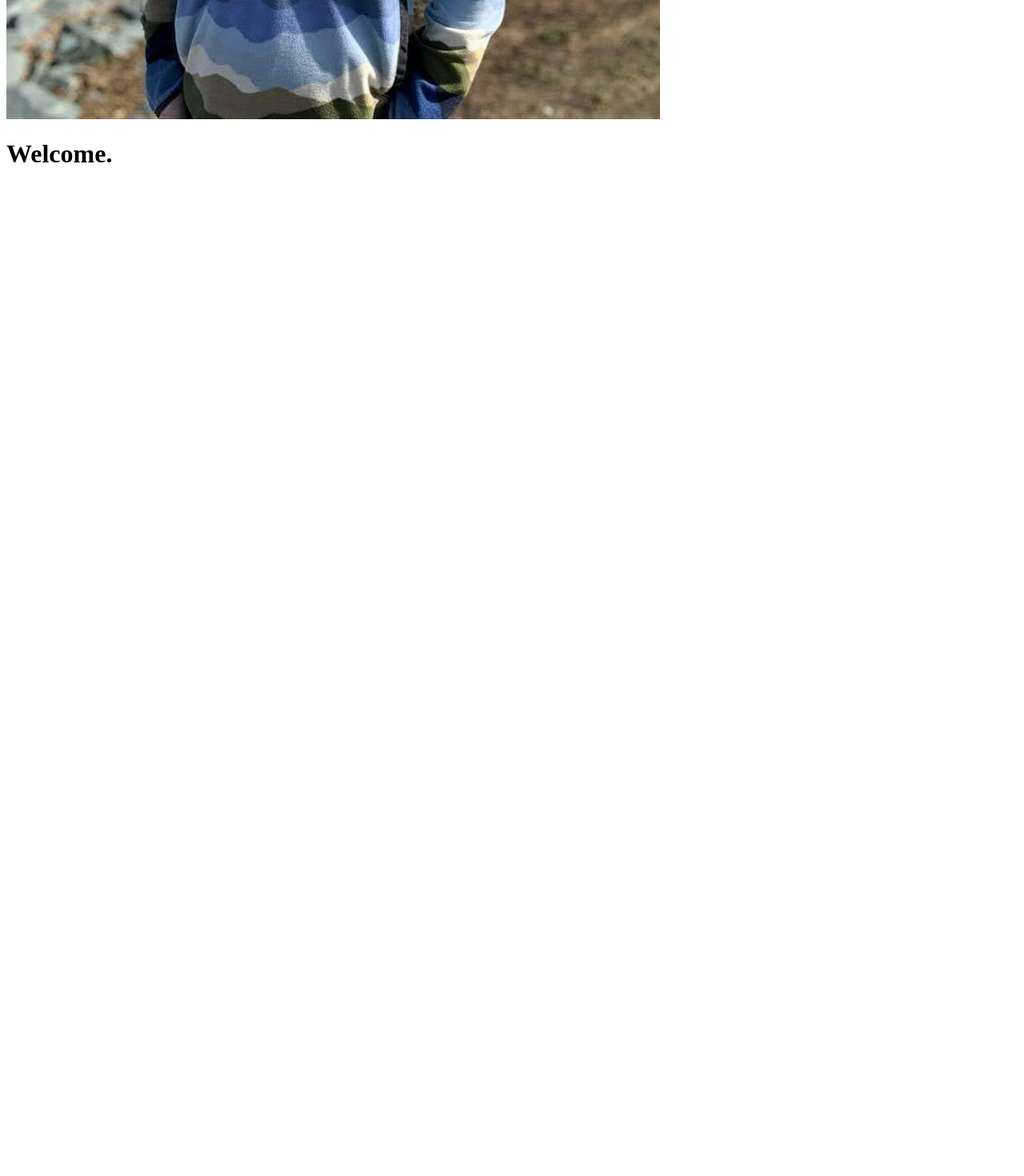
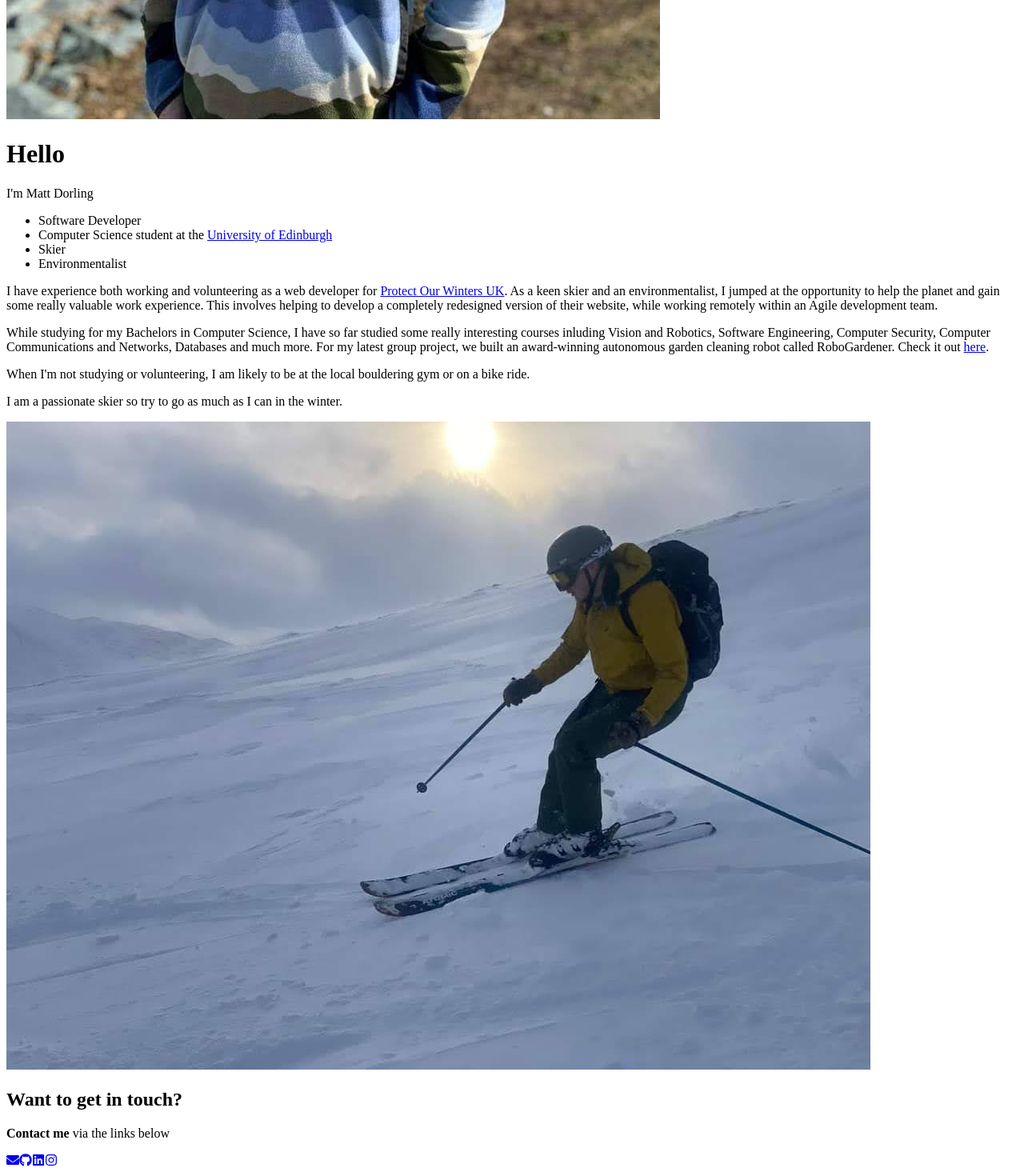
Before and after one commit to MattDorling/personal-site, a Next.js app: page / in a window 1280 px wide. Shown: the part 1026-2496 px from the top of the page at 80% size. Before the commit the page ends 1259 px from the top, so only its background shows below. Built offline with nearby package versions, Linux system fonts and the light colour scheme.

Commit message:
Lots of updates: add sections, links etc

```diff
--- a/components/Header.tsx
+++ b/components/Header.tsx
@@ -1,4 +1,4 @@
-import Link from 'next/link'
+import { Link } from 'react-scroll'
 
 import dynamic from 'next/dynamic'
 
@@ -12,9 +12,9 @@ const DarkModeToggle = dynamic(
 export function Header() {
   return (
     <nav className="w-full max-w-screen-lg mx-auto flex flex-row items-center justify-evenly">
-      <MenuItem label="Home" href="/" />
-      <MenuItem label="Experience" href="/" />
-      <MenuItem label="Contact" href="/" />
+      <MenuItem label="Home" linkTo="home" />
+      <MenuItem label="Experience" linkTo="experience" />
+      <MenuItem label="Contact" linkTo="contact" />
       <DarkModeToggle />
     </nav>
   )
@@ -22,12 +22,12 @@ export function Header() {
 
 interface MenuItemProps {
   label: string
-  href: string
+  linkTo: string
 }
-function MenuItem({ label, href }: MenuItemProps) {
+function MenuItem({ label, linkTo }: MenuItemProps) {
   return (
-    <Link href={href}>
-      <a className=" dark:hover:text-black  font-light text-xl m-2 items-center flex h-16 hover:text-black duration-300 transition hover:-translate-y-0.5">
+    <Link to={linkTo} smooth={true} duration={500}>
+      <a className="dark:hover:text-black cursor-pointer  font-light text-xl m-2 items-center flex h-16 hover:text-black duration-300 transition hover:-translate-y-0.5">
         {label}
       </a>
     </Link>
--- a/components/Hero.tsx
+++ b/components/Hero.tsx
@@ -2,23 +2,39 @@ import Image from 'next/image'
 import cn from 'classnames'
 import largeProfile from '../assets/profile/large.jpg'
 import { useState } from 'react'
+import { Link } from '../components/Link'
 
 export function Hero() {
   const [slideIn, setSlideIn] = useState(false)
   setTimeout(() => setSlideIn(true), 1000)
   return (
-    <div className="w-full bg-tertiary dark:bg-tertiary-dark transition-colors duration-300 ">
-      <div className="max-w-screen-lg flex flex-row mx-auto py-4 ">
-        <div className="max-w-sm relative  bg-red-200 flex z-10 overflow-hidden rounded-2xl m-2">
+    <div className="w-full bg-tertiary dark:bg-tertiary-dark transition-colors duration-300">
+      <div className="max-w-screen-lg flex sm:flex-row flex-col mx-auto gap-4 py-16 px-4">
+        <div className="max-w-sm sm:max-w-xs mx-auto sm:mx-0 relative flex z-10 overflow-hidden">
           <Image
             src={largeProfile}
             alt="Picture of Matt Dorling with a coastal background"
             placeholder="blur"
-            // layout="fill"
           />
         </div>
-        <div className="">
-          <h1>Welcome.</h1>
+        <div className="mx-auto sm:mx-0">
+          <h1>Hello</h1>
+          <div className="text-2xl pt-4 space-y-4">
+            <p>
+              I'm <span className="font-semibold">Matt Dorling</span>
+            </p>
+            <ul>
+              <li>Software Developer</li>
+              <li>
+                Computer Science student at the{' '}
+                <Link newTab href="https://www.ed.ac.uk">
+                  University of Edinburgh
+                </Link>
+              </li>
+              <li>Skier</li>
+              <li>Environmentalist</li>
+            </ul>
+          </div>
         </div>
       </div>
     </div>
--- a/pages/index.tsx
+++ b/pages/index.tsx
@@ -1,10 +1,88 @@
 import { Layout } from '../components/Layout'
 import { Hero } from '../components/Hero'
+import { Element } from 'react-scroll'
+import { TextBlock } from '../components/TextBlock'
+import { Link } from '../components/Link'
+import { ImageBlock } from '../components/ImageBlock'
+import skiingImage from '../assets/skiing-cairngorms.jpg'
+import {
+  FaEnvelope,
+  FaGithub,
+  FaInstagram,
+  FaLink,
+  FaLinkedin,
+} from 'react-icons/fa'
 
 export default function HomePage() {
   return (
     <Layout>
-      <Hero />
+      <Element name="home">
+        <Hero />
+      </Element>
+      <Element name="experience">
+        <TextBlock>
+          <p>
+            I have experience both working and volunteering as a web developer
+            for{' '}
+            <Link newTab href="https://protectourwinters.uk">
+              Protect Our Winters UK
+            </Link>
+            . As a keen skier and an environmentalist, I jumped at the
+            opportunity to help the planet and gain some really valuable work
+            experience. This involves helping to develop a completely redesigned
+            version of their website, while working remotely within an Agile
+            development team.
+          </p>
+          <p>
+            While studying for my Bachelors in Computer Science, I have so far
+            studied some really interesting courses inluding Vision and
+            Robotics, Software Engineering, Computer Security, Computer
+            Communications and Networks, Databases and much more. For my latest
+            group project, we built an award-winning autonomous garden cleaning
+            robot called RoboGardener. Check it out{' '}
+            <Link href="https://robogardenerteam.github.io" newTab>
+              here
+            </Link>
+            .
+          </p>
+        </TextBlock>
+      </Element>
+      <Element name="hobbies">
+        <ImageBlock
+          src={skiingImage}
+          alt="Matt Dorling skiing in the Cairngorms, Scotland"
+        >
+          <p>
+            When I'm not studying or volunteering, I am likely to be at the
+            local bouldering gym or on a bike ride.
+          </p>
+          <p>
+            I am a passionate skier so try to go as much as I can in the winter.
+          </p>
+        </ImageBlock>
+      </Element>
+      <Element name="contact">
+        <TextBlock>
+          <h2 className="text-center">Want to get in touch?</h2>
+          <p className="text-center">
+            <strong>Contact me</strong> via the links below
+          </p>
+          <span className="flex flex-row w-80 justify-evenly mx-auto text-4xl">
+            <Link href="mailto:matt@mattdorling.com">
+              <FaEnvelope />
+            </Link>
+            <Link href="https://github.com/MattDorling" newTab>
+              <FaGithub />
+            </Link>
+            <Link href="https://www.linkedin.com/in/matt-dorling/" newTab>
+              <FaLinkedin />
+            </Link>
+            <Link href="https://www.instagram.com/dorling.m" newTab>
+              <FaInstagram />
+            </Link>
+          </span>
+        </TextBlock>
+      </Element>
     </Layout>
   )
 }
--- a/styles.css
+++ b/styles.css
@@ -11,13 +11,19 @@
   h6,
   a,
   p,
+  ul,
+  ol,
+  div,
   span {
     @apply transition-colors duration-300 text-primary dark:text-tertiary;
   }
   h1 {
-    @apply text-5xl font-semibold;
+    @apply text-3xl sm:text-5xl font-semibold;
   }
   h2 {
     @apply text-xl;
   }
+  ul {
+    @apply list-disc pl-8;
+  }
 }
```
Also changed, not shown: assets/skiing-cairngorms.jpg (added).
